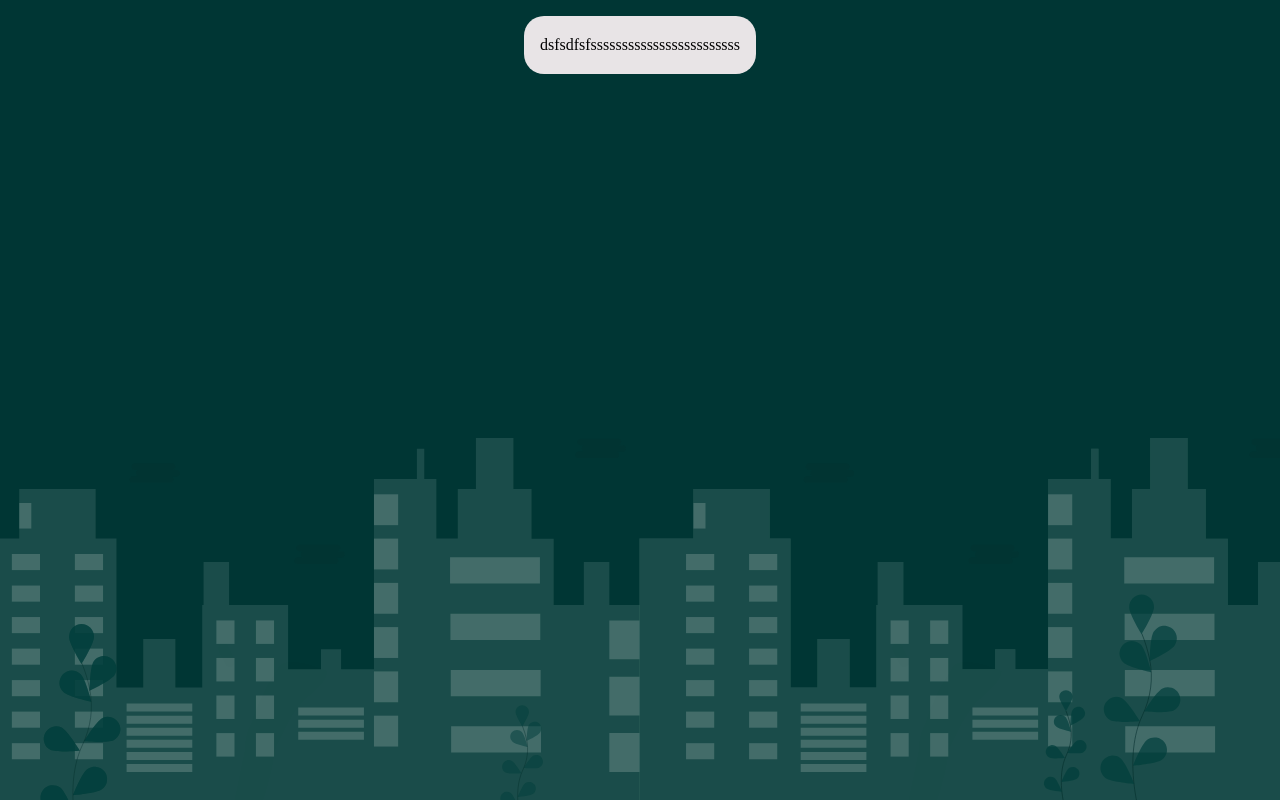
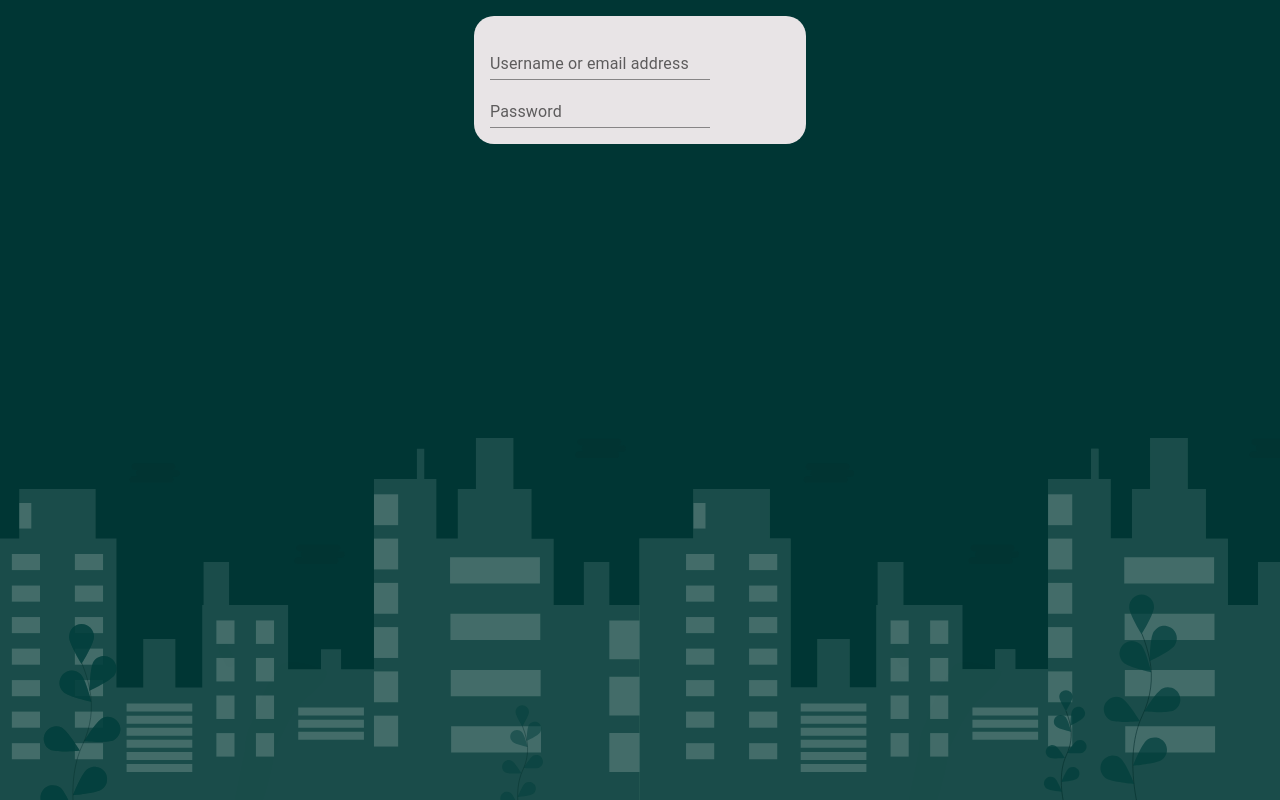
Before and after one commit to ParkingLotDevOps/Automated-Parking-Lot, a React (Create React App) app in the folder web-frontend/: page /sign-in in a window 1280 px wide. Built offline with nearby package versions, Linux system fonts and the light colour scheme.

Commit message:
input username+password

```diff
--- a/web-frontend/src/components/SignIn/SignIn.js
+++ b/web-frontend/src/components/SignIn/SignIn.js
@@ -1,13 +1,23 @@
 import React from 'react';
 import styles from './SignIn.module.css';
 import Background from 'assets/background.svg';
+import { TextField } from '@mui/material';
 
 export default function SignIn() {
   return (
     <>
-      <div className={styles.container}>
-        dsfsdfsfssssssssssssssssssssssss <br />
-      </div>
+      <form className={styles.container}>
+        <TextField
+          label="Username or email address"
+          variant="standard"
+          style={{ display: 'block', width: 300 }}
+        />
+        <TextField
+          label="Password"
+          type="password"
+          variant="standard"
+        />
+      </form>
       <img src={Background} className={styles.bg} draggable="false" />
     </>
   );
```
